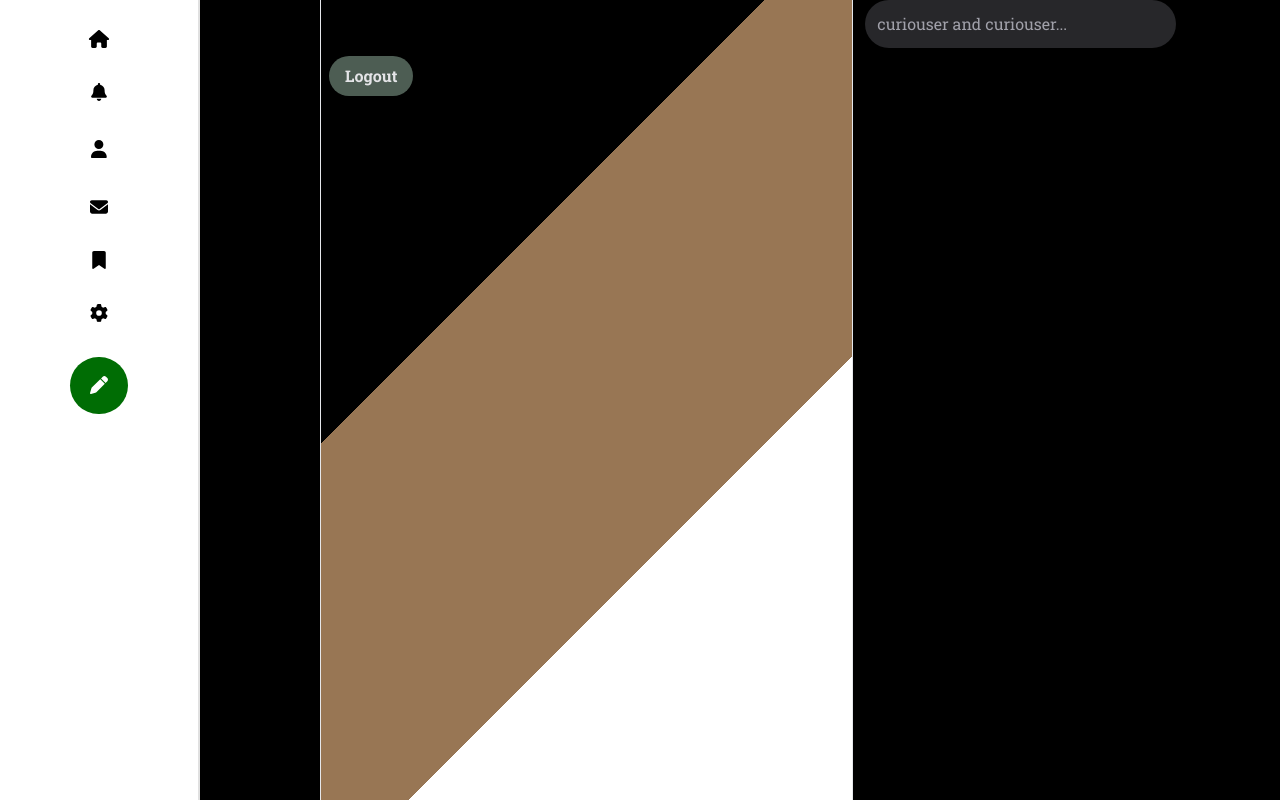
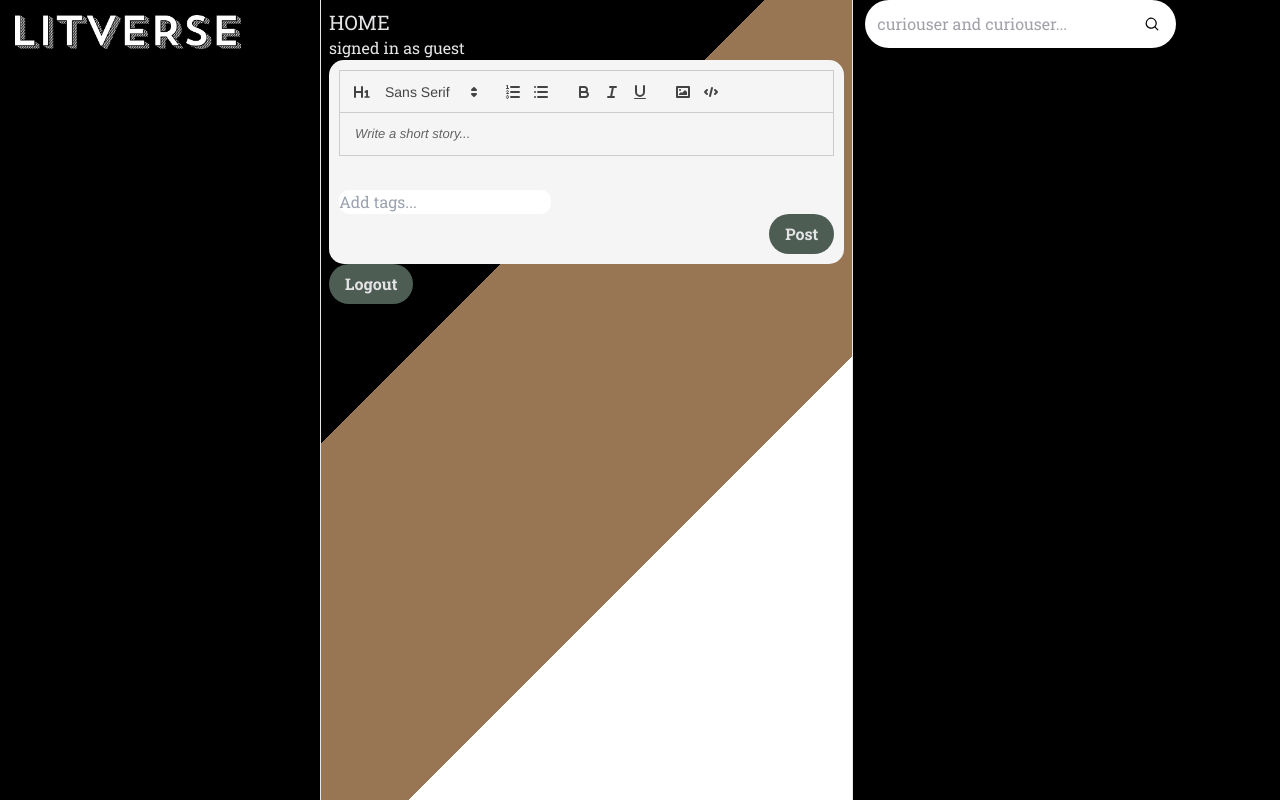
Before and after one commit to LitVerse-Org/LitVerse, a Next.js app: page /home in a window 1280 px wide. Built offline with nearby package versions, Linux system fonts and the light colour scheme; no server answers.

Commit message:
Post UI
Layout changes added editor

```diff
--- a/src/components/Layout.js
+++ b/src/components/Layout.js
@@ -1,17 +1,26 @@
 import SearchInput from "./rightnavbar/SearchInput";
-import Sidebar from "./Sidebar/Index";
+import Sidebar from "./Sidebar/index";
+import Followers from './Followers'
 
 export default function Layout({children}) {
   return (
+
     <div className="grid grid-cols-12 max-w-screen mx-auto min-h-screen">
+
     <div className="col-span-3 bg-black-200 h-full pr-3 text-zinc">
-      <Sidebar/>
+          <img
+          src="/white_logo_dark_background.png"
+          alt="Logo"
+          className="absolute top-0 w-1/5"
+          style={{left: '0rem' }}
+        />
+
       </div>
+
     <div className="col-span-5 bg-gray-200 h-full p-2 h-screen border-l border-r rl-stripe-bg">{children}</div>
 
-
     <div className="col-span-4 bg-black-800 h-full pl-3 text-zinc">
-      <SearchInput />
+       <div><SearchInput /></div>
     </div>
 
   </div>
--- a/src/components/Sidebar/Sidebar.module.css
+++ b/src/components/Sidebar/Sidebar.module.css
@@ -15,10 +15,8 @@ Dropdown Styles: All styles related to dropdown menu components.*/
 .sidebarContainer {
   width: 200px;
   height: 100vh;
-  background-color: #ffffff;  /* Merged: background color from HEAD */
+  background-color: #000000;  /* Merged: background color from HEAD */
   padding: 20px;  /* Merged: padding from development */
-  border-right: 2px solid #e0e0e0;  /* From development */
-  box-sizing: border-box;
   display: flex;
   flex-direction: column;
   align-items: center;
@@ -33,6 +31,7 @@ Dropdown Styles: All styles related to dropdown menu components.*/
 /* Individual Items on the Sidebar */
 .sidebarItem {
   margin-bottom: 15px;
+  color: aliceblue;
   padding: 10px 20px;  /* From HEAD */
   border-radius: 10px;
   cursor: pointer;
--- a/src/components/createPostComponents/TextEditor.js
+++ b/src/components/createPostComponents/TextEditor.js
@@ -32,7 +32,7 @@ const TextEditor = () => {
 	};
 
 	return (
-		<div style={{ backgroundColor: '#F5F5F5', padding: '10px' }}>
+		<div style={{ backgroundColor: '#F5F5F5', padding: '10px', borderRadius: '15px' }}>
 			<div style={{ height: '100px', marginBottom: '20px' }}>
 				<QuillNoSSRWrapper
 					placeholder="Write a short story..."
@@ -51,16 +51,21 @@ const TextEditor = () => {
 			</div>
 			<input
 				type="text"
+				className=""
+				style={{borderRadius: '10px'}}
 				placeholder="Add tags..."
 				>
 			</input>
+
 			{/* <TagSelector onSelectTags={setSelectedTags} /> Include the TagSelector component (commented out) */}
-			<button
-				style={{ backgroundColor: 'green', color: 'white', padding: '10px', marginTop: '10px', justifyContent: 'center' }}
-				onClick={handlePostClick}
-			>
-				Post
-			</button>
+			<div className="flex justify-end">
+				<button
+					className="px-3 py-2 sm:px-4 sm:py-2 flex font-roboto-slab text-zinc-200 font-bold bg-darkGreen focus:bg-black rounded-full"
+					onClick={handlePostClick}
+				>
+					Post
+				</button>
+			</div>
 		</div>
 	);
 };
--- a/src/components/rightnavbar/SearchInput.js
+++ b/src/components/rightnavbar/SearchInput.js
@@ -18,14 +18,30 @@ const SearchInput = () => {
     };
 
     return (
-        <form onSubmit={onSearch} className="flex justify-center w-3/4">
+        <form onSubmit={onSearch} className="relative w-3/4">
             <input
                 type = "text"
                 value={searchQuery || ""}
                 onChange={(event) => setSearchQuery(event.target.value)}
-                className="px-3 py-2sm:px-4 sm:py-3 flex text-zinc-200 bg-zinc-800 focus:bg-black rounded-full focus:outline-none focus:ring-[1px] focus:ring-purple-700 placeholder:text-zinc-400  w-full"
+                className="px-3 py-2sm:px-4 sm:py-3 flex text-zinc-200 bg-white focus:bg-black rounded-full focus:outline-none focus:ring-[1px] focus:ring-purple-700 placeholder:text-zinc-400  w-full"
                 placeholder="curiouser and curiouser..."
+
             />
+            <button type="submit" className="absolute right-0 top-1 mt-3 mr-4">
+                <svg
+                    className="w-4 h-4 fill-current"
+                    xmlns="http://www.w3.org/2000/svg"
+                    viewBox="0 0 20 20"
+
+                >
+                    <path
+                        fillRule="evenodd"
+                        d="M9 3.5a5.5 5.5 0 100 11 5.5 5.5 0 000-11zM2 9a7 7 0 1112.452 4.391l3.328 3.329a.75.75 0 11-1.06 1.06l-3.329-3.328A7 7 0 012 9z"
+                        clipRule="evenodd"
+                    />
+                </svg>
+
+            </button>
         </form>
     );
 };
--- a/src/pages/home.js
+++ b/src/pages/home.js
@@ -1,6 +1,7 @@
 import React, { useEffect } from "react";
 import { getSession, useSession, signOut } from "next-auth/react";
-//import sidebar from "../components/sidebar";
+import TextEditor from "@/components/createPostComponents/TextEditor";
+
 import Layout from "../components/Layout";
 
 export default function Home() {
@@ -27,61 +28,19 @@ export default function Home() {
 
             >
 
-                <h1 style={{ color: "zinc", fontSize: "1em" }}>HOME</h1>
+                <h1 className="text-zinc-200 text-xl">HOME</h1>
                 <div>
-                    <p>
+                    <h2 className="text-zinc-200">
                         {console.log('Rendering session.user:', session)}
-                        Signed in as {JSON.stringify(session)}
-                    </p>
-                    <button onClick={handleLogout} className="px-3 py-2 sm:px-4 sm:py-2 flex font-roboto-slab text-zinc-200 font-bold bg-darkGreen focus:bg-black rounded-full">Logout</button>
+                        signed in as {session? session.name : 'guest'}
+                    </h2>
+                    <TextEditor />
                 </div>
+
+
+                <button onClick={handleLogout} className="px-3 py-2 sm:px-4 sm:py-2 flex font-roboto-slab text-zinc-200 font-bold bg-darkGreen focus:bg-black rounded-full">Logout</button>
+
             </div>
-
-        {/*<div style={{*/}
-        {/*    background: "black",*/}
-        {/*    height: "110vh",*/}
-        {/*    display: "flex",*/}
-        {/*    flexDirection: "column",*/}
-        {/*}}>*/}
-        {/*    /!* Top Bar *!/*/}
-        {/*    <div style={{*/}
-        {/*        width: "100%",*/}
-        {/*        height: "250px",*/}
-        {/*        backgroundColor: "#333",*/}
-        {/*        display: "flex",*/}
-        {/*        justifyContent: "center",*/}
-        {/*        alignItems: "center"*/}
-        {/*    }}>*/}
-        {/*       <span style={{*/}
-        {/*        fontSize: "3em",*/}
-        {/*        color: "#E9E9E9",*/}
-        {/*        textShadow: "2px 2px 4px #000",*/}
-        {/*        fontFamily: "'Arial', sans-serif",*/}
-        {/*        fontWeight: "bold"*/}
-        {/*    }}>*/}
-        {/*            Home*/}
-        {/*    </span>*/}
-        {/*    </div>*/}
-
-        {/*    /!* Row container for Sidebar and Content *!/*/}
-        {/*    <div style={{*/}
-        {/*        display: "flex",*/}
-        {/*        flex: 1,*/}
-        {/*        width: "100%",*/}
-        {/*    }}>*/}
-        {/*        <Sidebar />*/}
-        {/*        <div style={{*/}
-        {/*            display: "flex",*/}
-        {/*            flex: 1,*/}
-        {/*            justifyContent: "center",*/}
-        {/*            alignItems: "center",*/}
-        {/*            marginLeft: "500px"  // Adjust as needed based on your layout*/}
-        {/*        }}>*/}
-        {/*            <span style={{ color: "green", fontSize: "2em" }}>*/}
-        {/*                HOME*/}
-        {/*            </span>*/}
-        {/*        </div>*/}
-        {/*    </div>*/}
 
         </div>
         </Layout>
```
Also changed, not shown: 2 other files (tests, documents, lock files or other folders).
